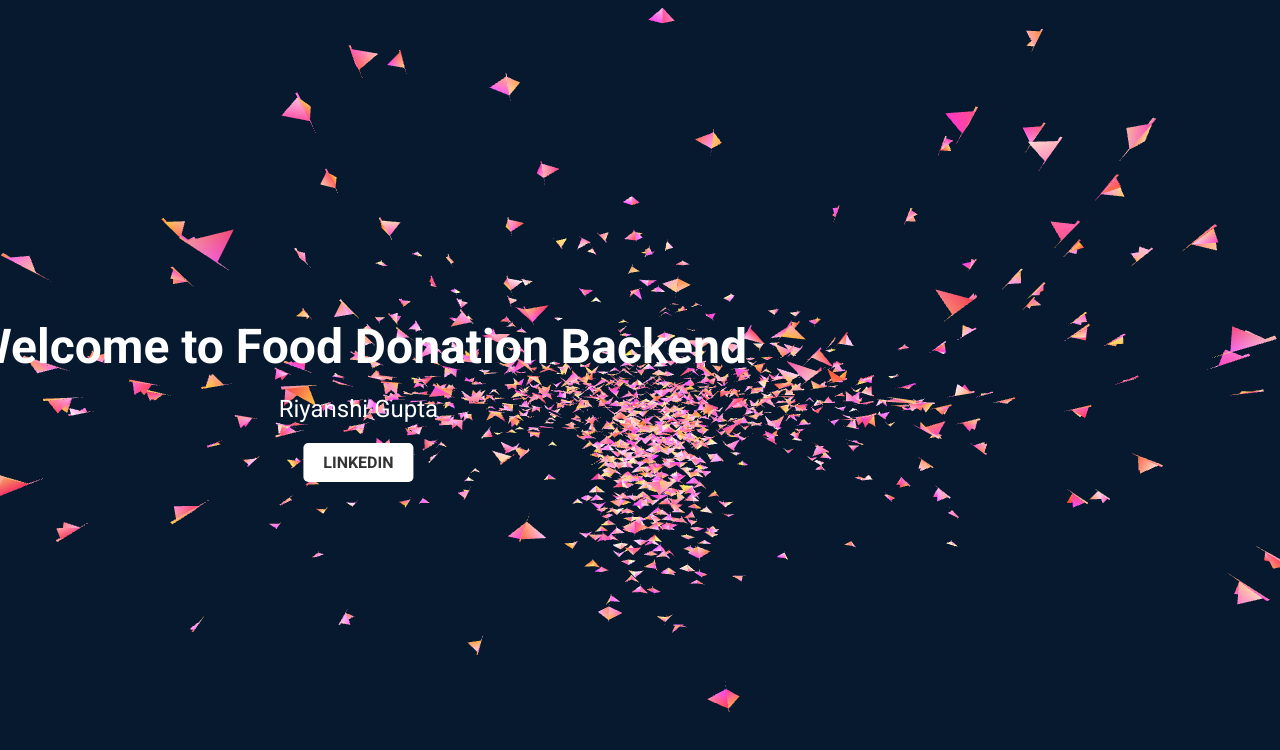
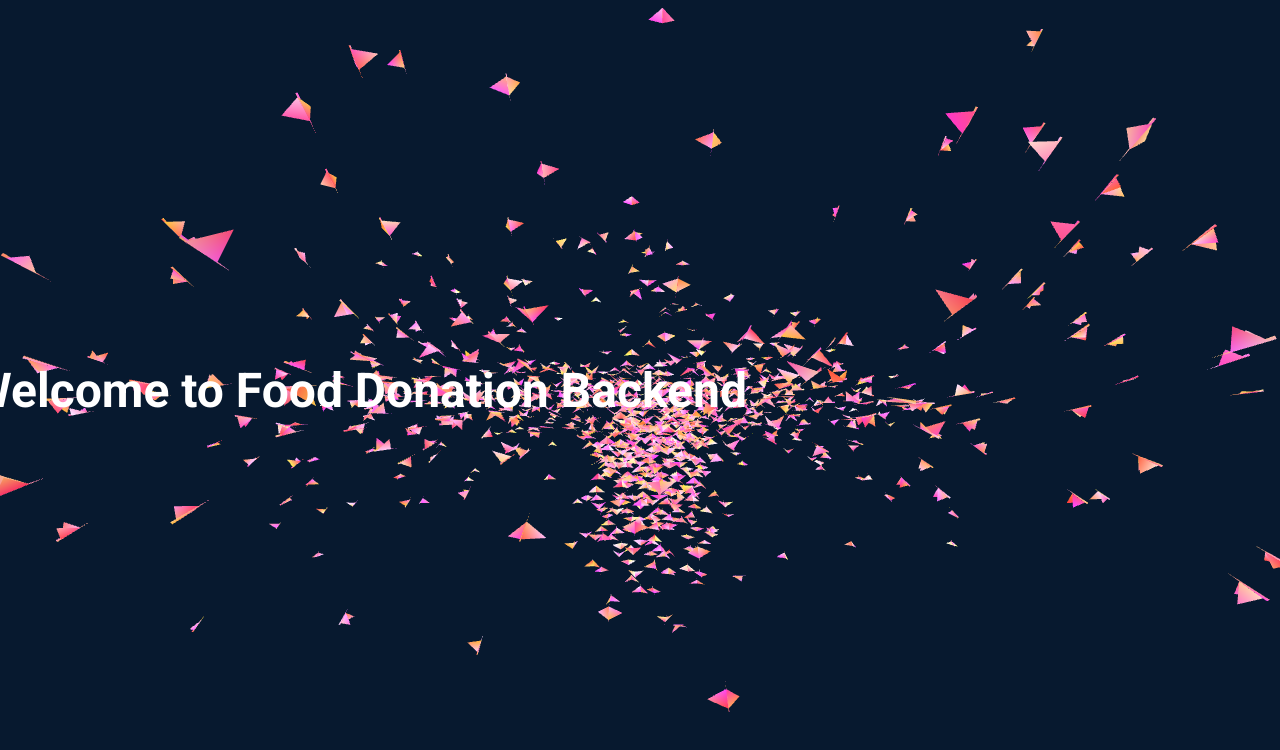
Before and after one commit to ReshuGupta2004/backend-food, a website: page pages/WelcomePage.html in a window 1280 px wide. Drawn offline with nearby package versions, Linux system fonts and the light colour scheme; animation ran at ten frames a second.

Commit message:
Update WelcomePage.html

```diff
--- a/pages/WelcomePage.html
+++ b/pages/WelcomePage.html
@@ -73,8 +73,8 @@
     <div class="content">
       <h1>Welcome to Food Donation Backend</h1>
       <!-- <p>Online Course Management System</p> -->
-      <p>Riyanshi Gupta</p>
-      <a href="https://www.linkedin.com/in/riyanshi-gupta-0204a6255/" target="_blank">Linkedin</a>
+<!--       <p>Riyanshi Gupta</p>
+      <a href="https://www.linkedin.com/in/riyanshi-gupta-0204a6255/" target="_blank">Linkedin</a> -->
     </div>
     <!-- <script src="https://cdn.jsdelivr.net/npm/vanta@0.5.21/vendor/three.r119.min.js"></script>
     <script src="https://cdn.jsdelivr.net/npm/vanta@0.5.21/dist/vanta.globe.min.js"></script>
```
